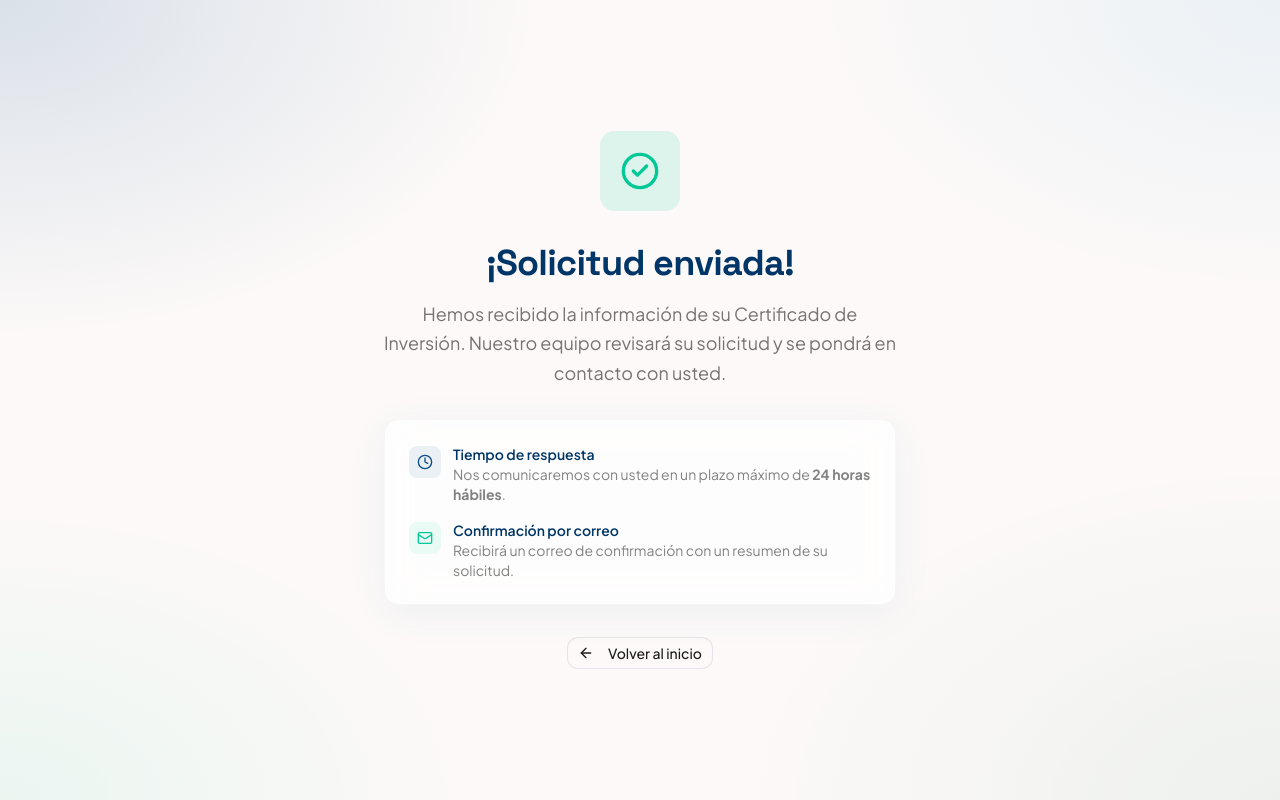
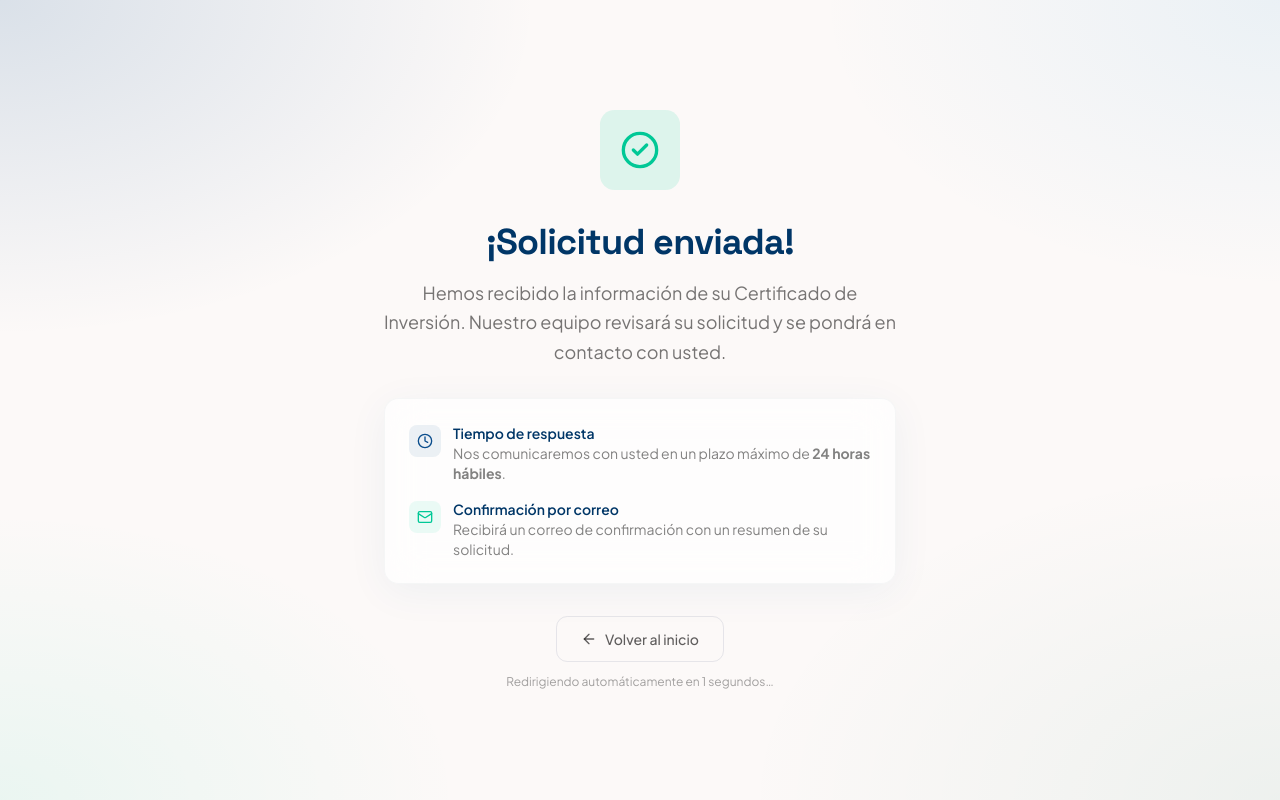
Before and after one commit to arbendev04/CertCol, a Next.js app: page /gracias in a window 1280 px wide. Built offline with nearby package versions, Linux system fonts and the light colour scheme; no server answers.

Commit message:
feat: redirect automático en /gracias a los 6 segundos con countdown visible

```diff
--- /dev/null
+++ b/app/gracias/Countdown.tsx
@@ -0,0 +1,37 @@
+'use client'
+
+import { useEffect, useState } from 'react'
+import { ArrowLeft } from 'lucide-react'
+
+export function Countdown() {
+  const [seconds, setSeconds] = useState(6)
+
+  useEffect(() => {
+    const interval = setInterval(() => {
+      setSeconds((s) => {
+        if (s <= 1) {
+          clearInterval(interval)
+          window.location.replace('/')
+          return 0
+        }
+        return s - 1
+      })
+    }, 1000)
+    return () => clearInterval(interval)
+  }, [])
+
+  return (
+    <div className="flex flex-col items-center gap-3">
+      <a
+        href="/"
+        className="inline-flex items-center gap-2 px-6 py-3 rounded-xl border border-[#C2C6D2]/40 hover:bg-surface-container text-sm font-medium text-on-surface/70 hover:text-on-surface transition-colors"
+      >
+        <ArrowLeft size={16} />
+        Volver al inicio
+      </a>
+      <p className="text-xs text-on-surface/40">
+        Redirigiendo automáticamente en {seconds} segundos…
+      </p>
+    </div>
+  )
+}
--- a/app/gracias/page.tsx
+++ b/app/gracias/page.tsx
@@ -1,7 +1,6 @@
 import type { Metadata } from 'next'
-import Link from 'next/link'
-import { CheckCircle2, ArrowLeft, Clock, Mail } from 'lucide-react'
-import { Button } from '@/components/ui/button'
+import { CheckCircle2, Clock, Mail } from 'lucide-react'
+import { Countdown } from './Countdown'
 
 export const metadata: Metadata = {
   title: 'Solicitud enviada',
@@ -52,14 +51,7 @@ export default function GraciasPage() {
           </div>
         </div>
 
-        <Button
-          render={<Link href="/" />}
-          variant="outline"
-          className="rounded-xl border-[#C2C6D2]/40 hover:bg-surface-container"
-        >
-            <ArrowLeft size={16} className="mr-2" />
-            Volver al inicio
-        </Button>
+        <Countdown />
       </div>
     </main>
   )
```
